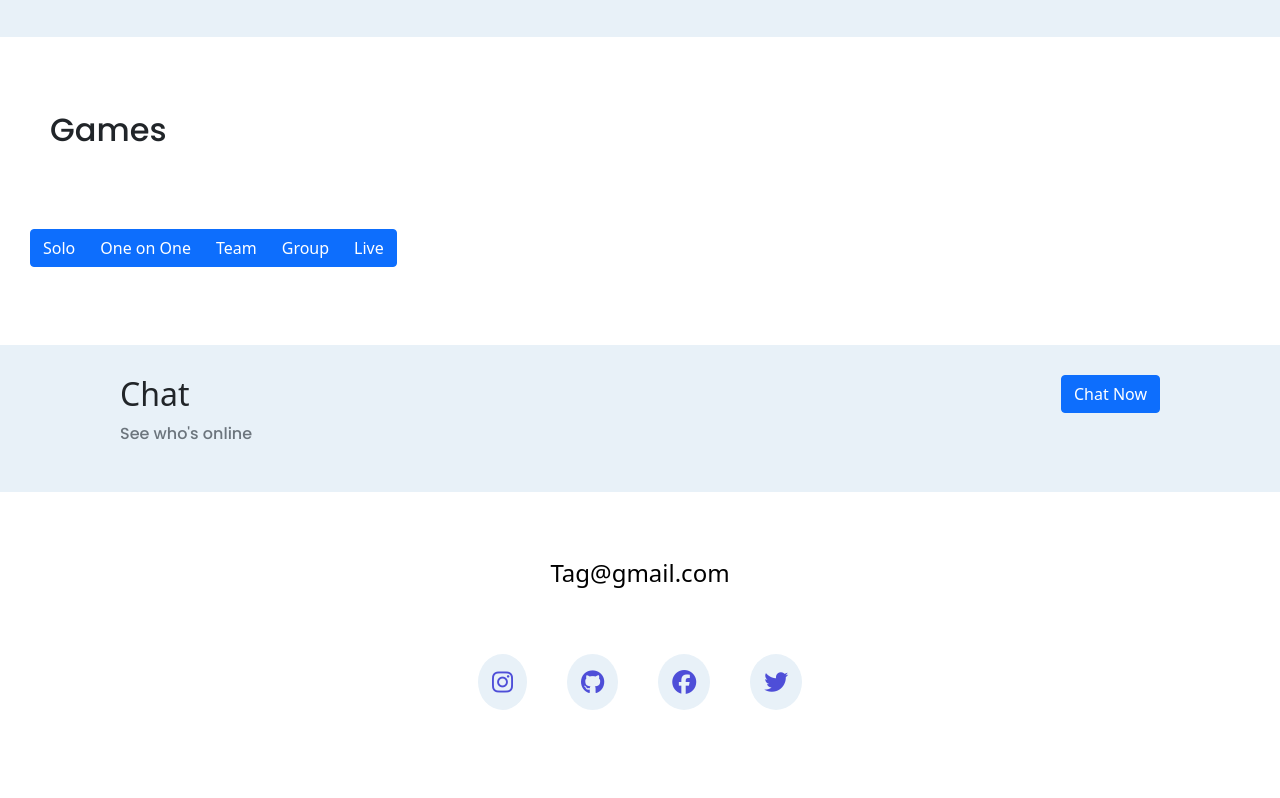
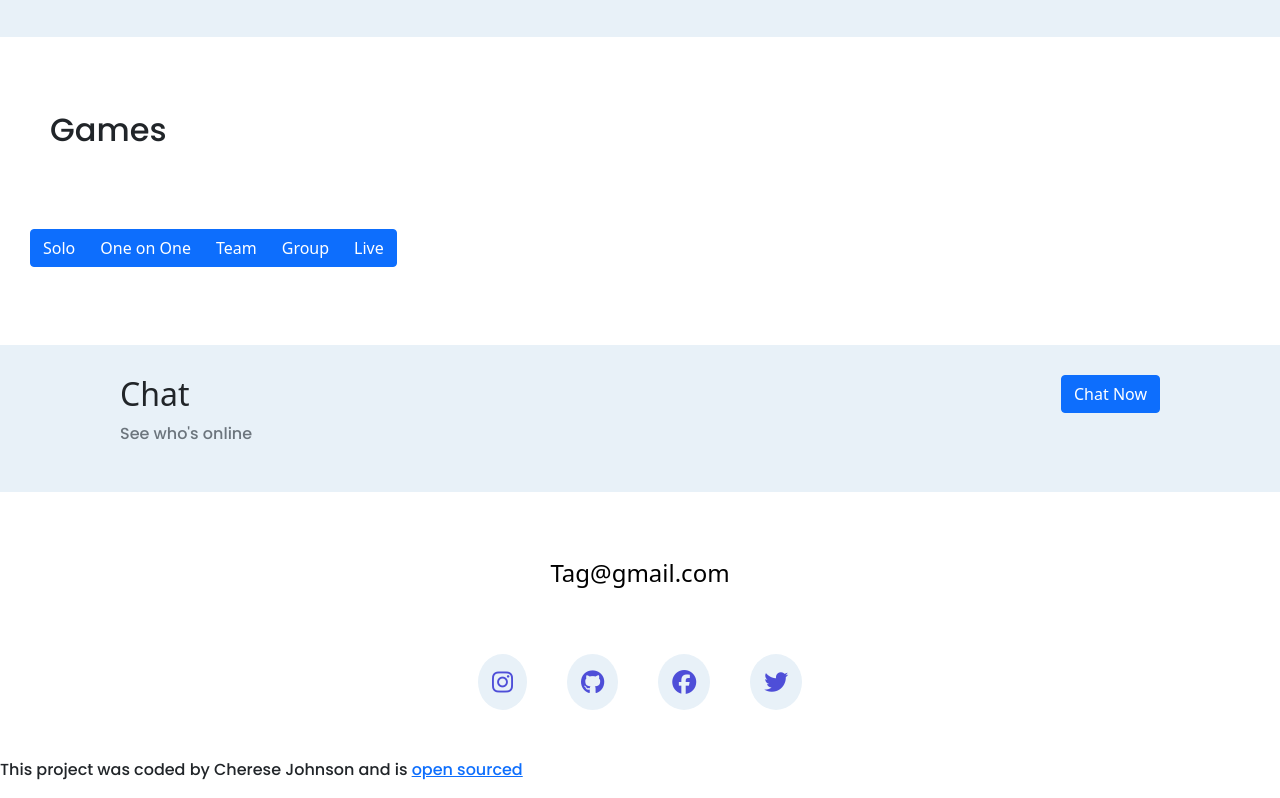
Before and after one commit to ChereseJohnson/portfolio-project, a plain HTML site: page index.html in a window 1280 px wide. Shown: the part 615-1413 px from the top of the page. Before the commit the page ends 1373 px from the top, so only its background shows below. Drawn offline with nearby package versions, Linux system fonts and the light colour scheme.

Commit message:
Added github repository

```diff
--- a/index.html
+++ b/index.html
@@ -154,6 +154,12 @@
         <a href=""><i class="fab fa-facebook"></i></a>
         <a href=""><i class="fab fa-twitter"></i></a>
     </div>
+     <p>
+        This project was coded by Cherese Johnson and is
+        <a href="https://github.com/ChereseJohnson/portfolio-project"
+          >open sourced</a
+        >
+      </p>
 </footer>
 </body>
 </html>
```
